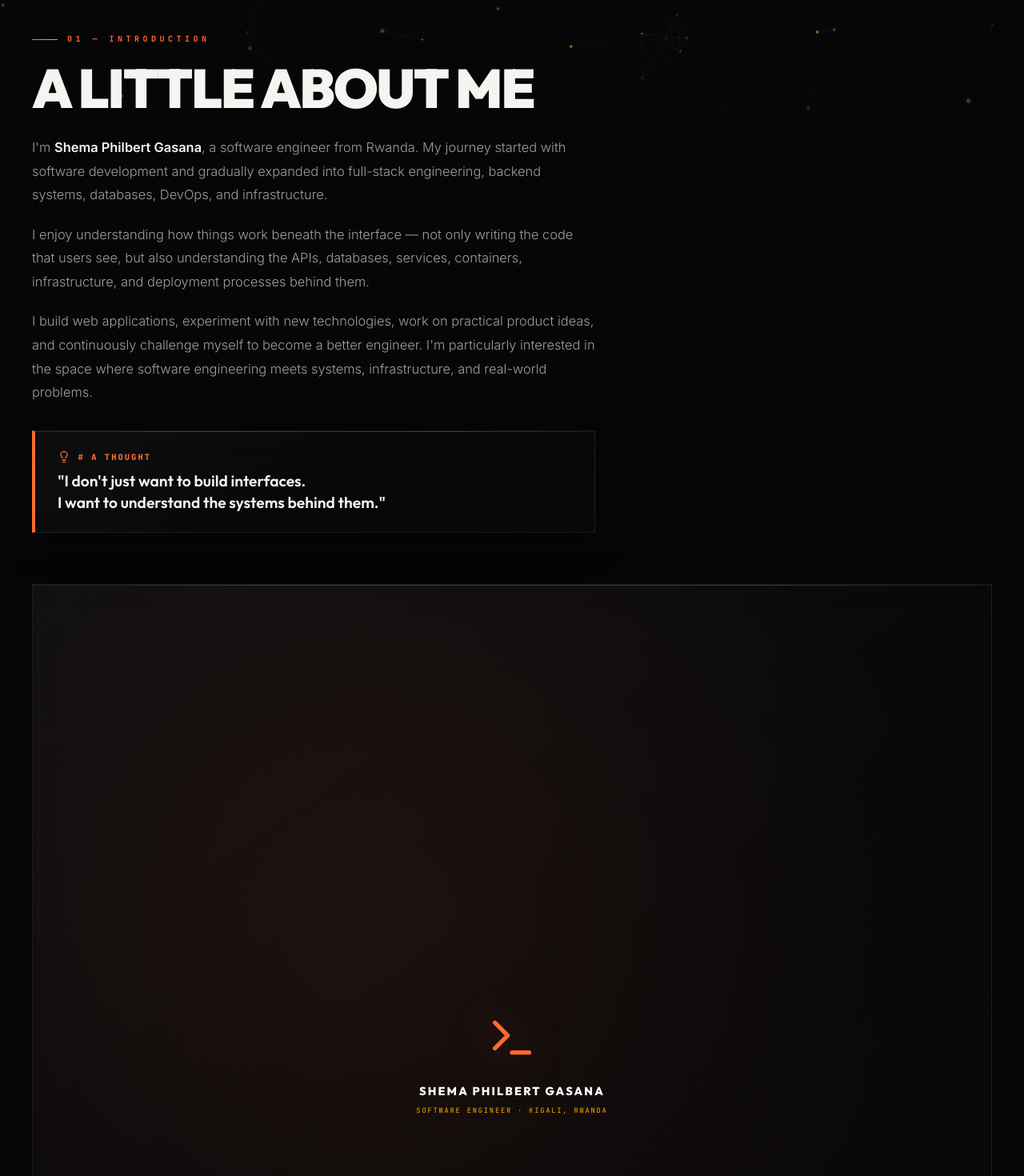
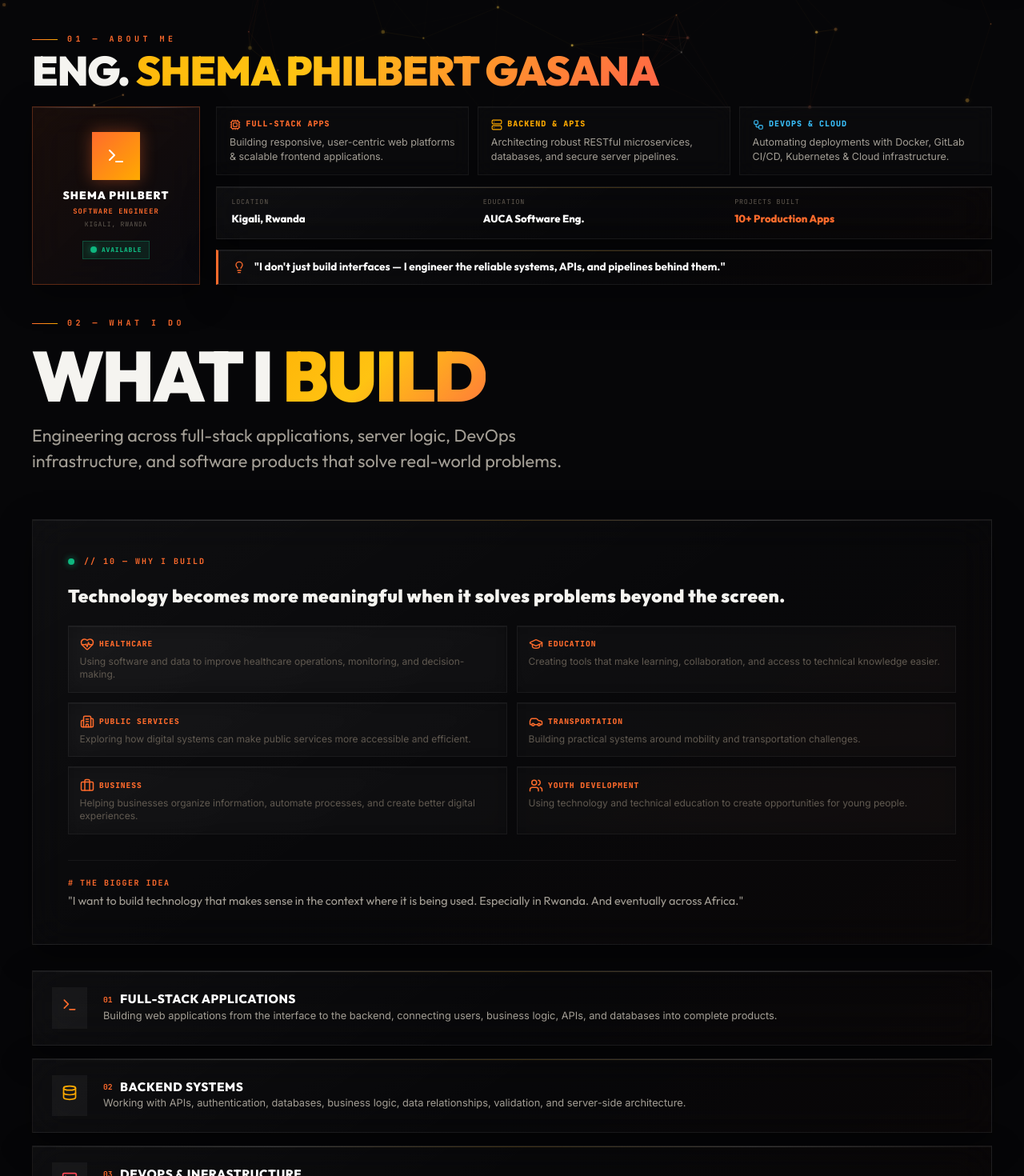
Before and after one commit to gasanashema/Portfolio, a React (Vite) app: page / in a window 1280 px wide. Shown: the part 660-2130 px from the top of the page at 80% size. Built offline with nearby package versions, Linux system fonts and the light colour scheme.

Commit message:
v1.0.2: Redesign About Me on Home page into compact flexbox with side-by-side profile graphic card and 3 core focus pillars

```diff
--- a/src/components/About.tsx
+++ b/src/components/About.tsx
@@ -1,258 +1,271 @@
 import React from 'react';
 import { motion } from 'framer-motion';
-import { IDENTITY } from '../config';
-import { Terminal, Cpu, Lightbulb } from 'lucide-react';
-
-const fadeUp = {
-  hidden: { opacity: 0, y: 35 },
-  visible: { opacity: 1, y: 0 },
-};
+import { Terminal, Cpu, Server, Workflow, Lightbulb } from 'lucide-react';
 
 export default function About() {
   return (
     <section
       id="about"
       aria-labelledby="about-heading"
-      style={{
-        display: 'grid',
-        gridTemplateColumns: '1fr',
-        gap: '4rem',
-        alignItems: 'center',
-        scrollMarginTop: '6rem',
-      }}
-      className="about-grid"
+      style={{ scrollMarginTop: '4rem' }}
     >
-      {/* Editorial Story Column */}
+      {/* Compact Section Header */}
+      <div style={{ marginBottom: '1.25rem' }}>
         <motion.div
-        variants={fadeUp}
-        initial="hidden"
-        whileInView="visible"
-        viewport={{ once: true, margin: '-60px' }}
-        transition={{ duration: 0.7, ease: [0.22, 1, 0.36, 1] }}
-        style={{ maxWidth: '44rem' }}
+          initial={{ opacity: 0, y: 15 }}
+          whileInView={{ opacity: 1, y: 0 }}
+          viewport={{ once: true }}
+          transition={{ duration: 0.5 }}
         >
-        <span className="section-label" style={{ marginBottom: '1.25rem', display: 'flex' }}>
-          01 — INTRODUCTION
+          <span className="section-label" style={{ marginBottom: '0.4rem', display: 'flex' }}>
+            01 — ABOUT ME
           </span>
-
           <h2
             id="about-heading"
             className="font-display"
             style={{
-            fontSize: 'clamp(2.5rem, 5.5vw, 4.25rem)',
+              fontSize: 'clamp(2rem, 4vw, 3.25rem)',
               fontWeight: 900,
               lineHeight: 0.95,
-            letterSpacing: '-0.03em',
-            textTransform: 'uppercase',
-            marginBottom: '1.75rem',
-          }}
-        >
-          A Little About Me
-        </h2>
-
-        {/* Narrative */}
-        <div
-          style={{
-            display: 'flex',
-            flexDirection: 'column',
-            gap: '1.25rem',
-            fontSize: '1.025rem',
-            color: 'var(--color-text-secondary)',
-            fontWeight: 300,
-            lineHeight: 1.8,
-          }}
-        >
-          <p>
-            I'm <strong style={{ color: 'var(--color-text-primary)', fontWeight: 600 }}>Shema Philbert Gasana</strong>, a software engineer from Rwanda. My journey started with software development and gradually expanded into full-stack engineering, backend systems, databases, DevOps, and infrastructure.
-          </p>
-
-          <p>
-            I enjoy understanding how things work beneath the interface — not only writing the code that users see, but also understanding the APIs, databases, services, containers, infrastructure, and deployment processes behind them.
-          </p>
-
-          <p>
-            I build web applications, experiment with new technologies, work on practical product ideas, and continuously challenge myself to become a better engineer. I'm particularly interested in the space where software engineering meets systems, infrastructure, and real-world problems.
-          </p>
-        </div>
-
-        {/* A Thought Callout */}
-        <div
-          className="liquid-glass-card"
-          style={{
-            marginTop: '2rem',
-            padding: '1.5rem 1.75rem',
-            borderRadius: 'var(--border-radius-lg)',
-            borderLeft: '4px solid var(--color-accent-primary)',
-          }}
-        >
-          <div style={{ display: 'flex', alignItems: 'center', gap: '0.6rem', marginBottom: '0.5rem' }}>
-            <Lightbulb size={16} style={{ color: 'var(--color-accent-primary)' }} />
-            <span
-              className="font-mono"
-              style={{
-                fontSize: '0.65rem',
-                fontWeight: 800,
-                letterSpacing: '0.2em',
-                color: 'var(--color-accent-primary)',
+              letterSpacing: '-0.02em',
               textTransform: 'uppercase',
             }}
           >
-              # A THOUGHT
-            </span>
+            ENG. <span className="text-gradient-flow">SHEMA PHILBERT GASANA</span>
+          </h2>
+        </motion.div>
       </div>
-          <p
-            className="font-display"
+
+      {/* Single Flexbox Container: Compact Avatar Card + Structured About Content Side-by-Side */}
+      <div
+        className="about-flex-container"
         style={{
-              fontSize: '1.2rem',
-              fontWeight: 600,
-              color: 'var(--color-text-primary)',
-              lineHeight: 1.4,
+          display: 'flex',
+          flexDirection: 'row',
+          alignItems: 'stretch',
+          gap: '1.25rem',
         }}
       >
-            "I don't just want to build interfaces.
-            <br />
-            I want to understand the systems behind them."
-          </p>
-        </div>
-      </motion.div>
-
-      {/* Identity Showcase Column */}
+        {/* Left Column: Decreased Compact Profile Graphic Card */}
         <motion.div
-        variants={{
-          hidden: { opacity: 0, scale: 0.92 },
-          visible: { opacity: 1, scale: 1 },
-        }}
-        initial="hidden"
-        whileInView="visible"
-        viewport={{ once: true, margin: '-60px' }}
-        transition={{ duration: 0.8, ease: [0.22, 1, 0.36, 1], delay: 0.15 }}
-        style={{ position: 'relative' }}
-      >
-        {/* Main Identity Card */}
-        <div
+          initial={{ opacity: 0, x: -20 }}
+          whileInView={{ opacity: 1, x: 0 }}
+          viewport={{ once: true }}
+          transition={{ duration: 0.5 }}
           className="liquid-glass-card"
           style={{
-            aspectRatio: '1',
-            borderRadius: 'var(--border-radius-xl)',
+            width: '210px',
+            flexShrink: 0,
+            padding: '1.25rem 1rem',
+            borderRadius: 0,
             display: 'flex',
             flexDirection: 'column',
             alignItems: 'center',
             justifyContent: 'center',
-            padding: '3rem',
+            textAlign: 'center',
             position: 'relative',
+            border: '1px solid rgba(255, 107, 44, 0.3)',
+            background: 'linear-gradient(135deg, rgba(255, 107, 44, 0.08), rgba(10, 10, 15, 0.95))',
           }}
         >
-          {/* Ambient inner glow */}
+          {/* Avatar Icon Box */}
           <div
             style={{
-              position: 'absolute',
-              inset: 0,
-              borderRadius: 'inherit',
-              background:
-                'radial-gradient(circle at 35% 35%, rgba(255, 107, 44, 0.08) 0%, transparent 65%)',
-              pointerEvents: 'none',
-            }}
-          />
-
-          <Terminal
-            size={64}
-            style={{
-              color: 'var(--color-accent-primary)',
-              position: 'relative',
-              zIndex: 1,
-              filter: 'drop-shadow(0 0 30px rgba(255, 107, 44, 0.4))',
-            }}
-          />
-
-          <div
-            style={{
-              position: 'relative',
-              zIndex: 1,
-              marginTop: '1.5rem',
-              textAlign: 'center',
+              width: '3.75rem',
+              height: '3.75rem',
+              borderRadius: 0,
+              background: 'linear-gradient(135deg, var(--color-accent-primary), var(--color-accent-secondary))',
+              display: 'flex',
+              alignItems: 'center',
+              justifyContent: 'center',
+              color: '#ffffff',
+              boxShadow: '0 0 20px rgba(255, 107, 44, 0.4)',
+              marginBottom: '0.75rem',
             }}
           >
-            <p
+            <Terminal size={24} />
+          </div>
+
+          <span
             className="font-display"
             style={{
-                fontSize: '0.9rem',
-                fontWeight: 800,
-                letterSpacing: '0.15em',
+              fontSize: '0.85rem',
+              fontWeight: 900,
+              letterSpacing: '0.08em',
               textTransform: 'uppercase',
               color: '#ffffff',
+              lineHeight: 1.1,
             }}
           >
-              SHEMA PHILBERT GASANA
-            </p>
-            <p
+            SHEMA PHILBERT
+          </span>
+
+          <span
             className="font-mono"
             style={{
               fontSize: '0.55rem',
-                letterSpacing: '0.2em',
-                color: 'var(--color-accent-secondary)',
-                marginTop: '0.25rem',
+              letterSpacing: '0.12em',
+              color: 'var(--color-accent-primary)',
+              marginTop: '0.35rem',
+              textTransform: 'uppercase',
+              fontWeight: 700,
+            }}
+          >
+            SOFTWARE ENGINEER
+          </span>
+
+          <span
+            className="font-mono"
+            style={{
+              fontSize: '0.5rem',
+              letterSpacing: '0.1em',
+              color: 'var(--color-text-tertiary)',
+              marginTop: '0.15rem',
               textTransform: 'uppercase',
             }}
           >
-              SOFTWARE ENGINEER · KIGALI, RWANDA
+            KIGALI, RWANDA
+          </span>
+
+          {/* Active Node Badge */}
+          <div
+            style={{
+              marginTop: '0.85rem',
+              padding: '0.25rem 0.55rem',
+              background: 'rgba(16, 185, 129, 0.12)',
+              border: '1px solid rgba(16, 185, 129, 0.3)',
+              display: 'flex',
+              alignItems: 'center',
+              gap: '0.4rem',
+            }}
+          >
+            <div className="status-dot active" />
+            <span className="font-mono" style={{ fontSize: '0.5rem', fontWeight: 800, color: '#10b981', letterSpacing: '0.1em' }}>
+              AVAILABLE
+            </span>
+          </div>
+        </motion.div>
+
+        {/* Right Column: Structured About Content (Pillars + Stats + Philosophy) */}
+        <motion.div
+          initial={{ opacity: 0, x: 20 }}
+          whileInView={{ opacity: 1, x: 0 }}
+          viewport={{ once: true }}
+          transition={{ duration: 0.5, delay: 0.1 }}
+          style={{
+            flex: 1,
+            display: 'flex',
+            flexDirection: 'column',
+            gap: '0.85rem',
+            justifyContent: 'space-between',
+          }}
+        >
+          {/* 3 Core Focus Pillars */}
+          <div style={{ display: 'grid', gridTemplateColumns: 'repeat(auto-fit, minmax(200px, 1fr))', gap: '0.65rem' }}>
+            <div className="glass-panel" style={{ padding: '0.85rem 1rem', borderRadius: 0 }}>
+              <div style={{ display: 'flex', alignItems: 'center', gap: '0.4rem', marginBottom: '0.35rem' }}>
+                <Cpu size={14} style={{ color: 'var(--color-accent-primary)' }} />
+                <span className="font-mono" style={{ fontSize: '0.625rem', fontWeight: 800, color: 'var(--color-accent-primary)', letterSpacing: '0.1em' }}>
+                  FULL-STACK APPS
+                </span>
+              </div>
+              <p style={{ fontSize: '0.78rem', color: 'var(--color-text-secondary)', lineHeight: 1.4 }}>
+                Building responsive, user-centric web platforms & scalable frontend applications.
+              </p>
+            </div>
+
+            <div className="glass-panel" style={{ padding: '0.85rem 1rem', borderRadius: 0 }}>
+              <div style={{ display: 'flex', alignItems: 'center', gap: '0.4rem', marginBottom: '0.35rem' }}>
+                <Server size={14} style={{ color: 'var(--color-accent-secondary)' }} />
+                <span className="font-mono" style={{ fontSize: '0.625rem', fontWeight: 800, color: 'var(--color-accent-secondary)', letterSpacing: '0.1em' }}>
+                  BACKEND & APIS
+                </span>
+              </div>
+              <p style={{ fontSize: '0.78rem', color: 'var(--color-text-secondary)', lineHeight: 1.4 }}>
+                Architecting robust RESTful microservices, databases, and secure server pipelines.
+              </p>
+            </div>
+
+            <div className="glass-panel" style={{ padding: '0.85rem 1rem', borderRadius: 0 }}>
+              <div style={{ display: 'flex', alignItems: 'center', gap: '0.4rem', marginBottom: '0.35rem' }}>
+                <Workflow size={14} style={{ color: '#38bdf8' }} />
+                <span className="font-mono" style={{ fontSize: '0.625rem', fontWeight: 800, color: '#38bdf8', letterSpacing: '0.1em' }}>
+                  DEVOPS & CLOUD
+                </span>
+              </div>
+              <p style={{ fontSize: '0.78rem', color: 'var(--color-text-secondary)', lineHeight: 1.4 }}>
+                Automating deployments with Docker, GitLab CI/CD, Kubernetes & Cloud infrastructure.
               </p>
             </div>
           </div>
 
-        {/* Floating Status Pill */}
-        <motion.div
-          initial={{ opacity: 0, x: 20 }}
-          whileInView={{ opacity: 1, x: 0 }}
-          viewport={{ once: true }}
-          transition={{ delay: 0.5 }}
+          {/* Quick Stats Strip */}
+          <div
             className="liquid-glass-card"
             style={{
-            position: 'absolute',
-            bottom: '-1rem',
-            right: '-0.5rem',
-            padding: '0.75rem 1.35rem',
-            borderRadius: 'var(--border-radius-md)',
+              padding: '0.75rem 1.15rem',
+              borderRadius: 0,
+              display: 'grid',
+              gridTemplateColumns: 'repeat(auto-fit, minmax(130px, 1fr))',
+              gap: '0.75rem',
+              alignItems: 'center',
+            }}
+          >
+            <div>
+              <span className="font-mono" style={{ fontSize: '0.52rem', color: 'var(--color-text-tertiary)', letterSpacing: '0.1em', display: 'block' }}>
+                LOCATION
+              </span>
+              <span className="font-display" style={{ fontSize: '0.82rem', fontWeight: 800, color: '#ffffff' }}>
+                Kigali, Rwanda
+              </span>
+            </div>
+
+            <div>
+              <span className="font-mono" style={{ fontSize: '0.52rem', color: 'var(--color-text-tertiary)', letterSpacing: '0.1em', display: 'block' }}>
+                EDUCATION
+              </span>
+              <span className="font-display" style={{ fontSize: '0.82rem', fontWeight: 800, color: '#ffffff' }}>
+                AUCA Software Eng.
+              </span>
+            </div>
+
+            <div>
+              <span className="font-mono" style={{ fontSize: '0.52rem', color: 'var(--color-text-tertiary)', letterSpacing: '0.1em', display: 'block' }}>
+                PROJECTS BUILT
+              </span>
+              <span className="font-display" style={{ fontSize: '0.82rem', fontWeight: 800, color: 'var(--color-accent-primary)' }}>
+                10+ Production Apps
+              </span>
+            </div>
+          </div>
+
+          {/* 1-Line Engineering Philosophy */}
+          <div
+            className="liquid-glass-card"
+            style={{
+              padding: '0.75rem 1.15rem',
+              borderRadius: 0,
+              borderLeft: '3px solid var(--color-accent-primary)',
               display: 'flex',
               alignItems: 'center',
-            gap: '0.75rem',
+              gap: '0.65rem',
             }}
           >
-          <div className="status-dot active" />
-          <div style={{ display: 'flex', flexDirection: 'column' }}>
-            <span
-              className="font-mono"
-              style={{
-                fontSize: '0.58rem',
-                fontWeight: 700,
-                letterSpacing: '0.15em',
-                textTransform: 'uppercase',
-                color: '#ffffff',
-              }}
-            >
-              SYSTEMS & DEVOPS
-            </span>
-            <span
-              className="font-mono"
-              style={{
-                fontSize: '0.5rem',
-                color: 'var(--color-accent-primary)',
-                letterSpacing: '0.1em',
-              }}
-            >
-              Full-Stack Engineering
-            </span>
+            <Lightbulb size={16} style={{ color: 'var(--color-accent-primary)', flexShrink: 0 }} />
+            <p className="font-display" style={{ fontSize: '0.85rem', fontWeight: 700, color: '#ffffff', lineHeight: 1.3 }}>
+              "I don't just build interfaces — I engineer the reliable systems, APIs, and pipelines behind them."
+            </p>
           </div>
         </motion.div>
-      </motion.div>
+      </div>
 
       <style>{`
-        .about-grid {
-          grid-template-columns: 1fr;
+        @media (max-width: 767px) {
+          .about-flex-container {
+            flex-direction: column !important;
           }
-        @media (min-width: 900px) {
-          .about-grid {
-            grid-template-columns: 1.15fr 0.85fr;
-            gap: 5rem;
+          .about-flex-container > div:first-child {
+            width: 100% !important;
           }
         }
       `}</style>
```
Lines whose indentation alone changed are shown as unchanged.
